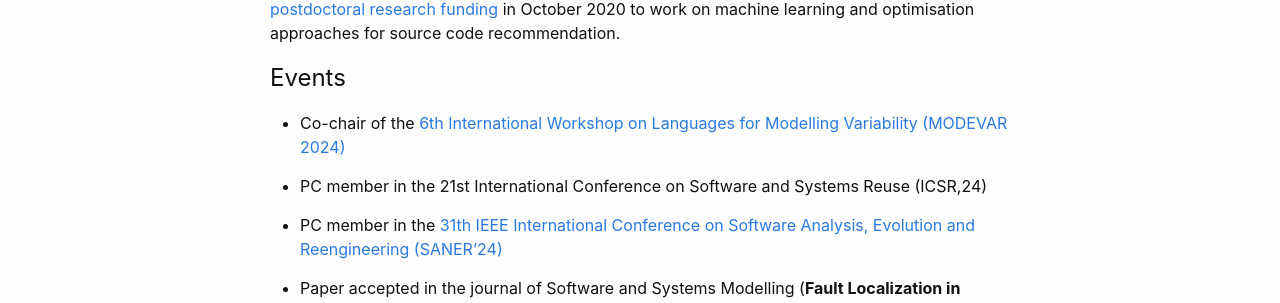
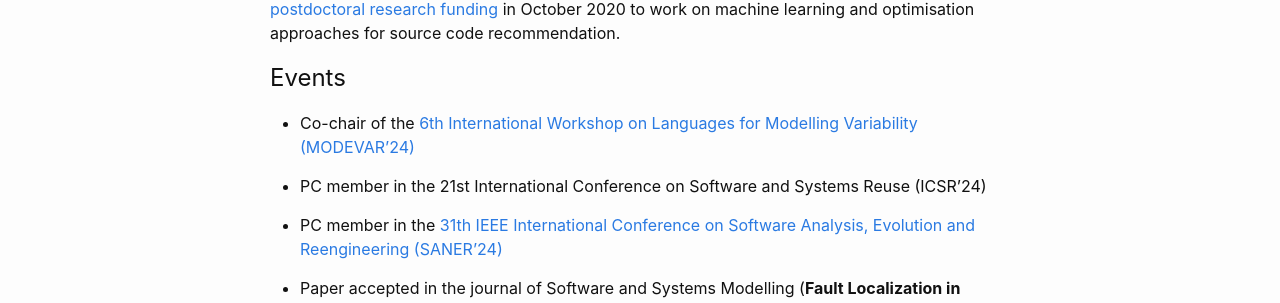
Before and after one commit to jgalasso/jgalasso.github.io, a Jekyll site: the page built from index.markdown, in a window 1280 px wide. Shown: the part 413-716 px from the top of the page. Built offline with Jekyll 4.4.1, drawn with Linux system fonts in a browser that asks for light colours.

Commit message:
Update index.markdown typo

```diff
--- a/index.markdown
+++ b/index.markdown
@@ -16,9 +16,9 @@ Between 2020 and 2023, I was a postdoctoral researcher in the [Geodes](http://ge
 
 ## Events
 
-* Co-chair of the [6th International Workshop on Languages for Modelling Variability (MODEVAR 2024)](https://modevar.github.io)
+* Co-chair of the [6th International Workshop on Languages for Modelling Variability (MODEVAR'24)](https://modevar.github.io)
 
-* PC member in the 21st International Conference on Software and Systems Reuse (ICSR,24)
+* PC member in the 21st International Conference on Software and Systems Reuse (ICSR'24)
 
 * PC member in the [31th  IEEE International Conference on Software Analysis, Evolution and Reengineering (SANER'24)](https://conf.researchr.org/home/saner-2024)
 
```
